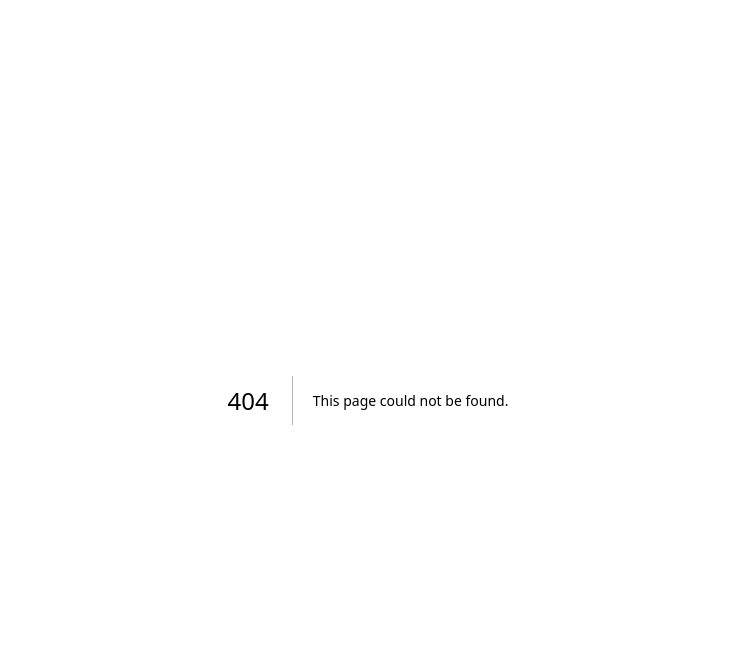
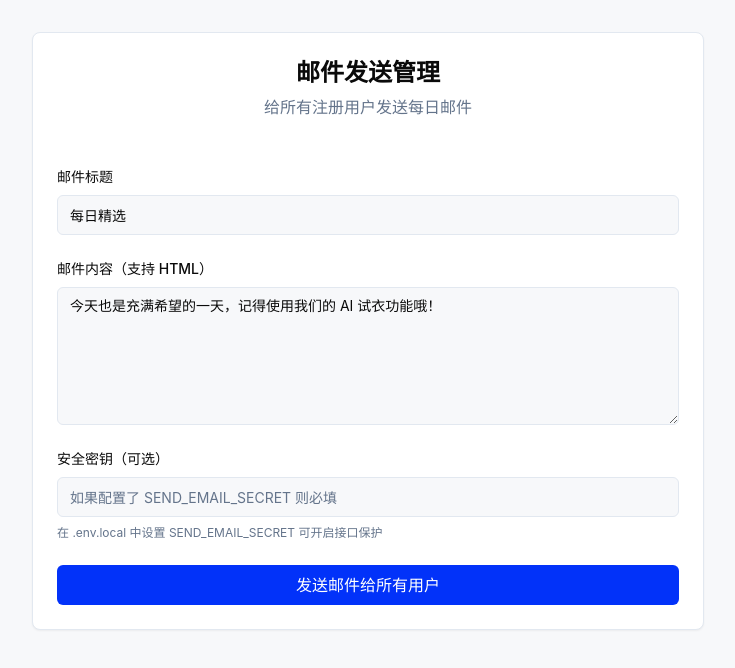
Before and after one commit to docdonald/tryon, a Next.js app: page /admin/email in a window 1280 px wide. Before the commit this address had no page. Shown: the top 668 px of the page, without its empty margins (272-1007 px from the left). Built offline with nearby package versions, Linux system fonts and the light colour scheme.

Commit message:
feat: add daily email sending feature with Resend

```diff
--- a/package.json
+++ b/package.json
@@ -14,7 +14,8 @@
     "lucide-react": "^0.436.0",
     "next": "14.2.14",
     "react": "^18.2.0",
-    "react-dom": "^18.2.0"
+    "react-dom": "^18.2.0",
+    "resend": "^6.12.4"
   },
   "devDependencies": {
     "@types/bcryptjs": "^2.4.6",
--- /dev/null
+++ b/src/app/admin/email/page.tsx
@@ -0,0 +1,122 @@
+'use client'
+
+import { useState } from 'react'
+import { Button } from '@/components/ui/button'
+import { Card, CardHeader, CardContent } from '@/components/ui/card'
+
+export default function EmailAdminPage() {
+  const [subject, setSubject] = useState('每日精选')
+  const [content, setContent] = useState('今天也是充满希望的一天，记得使用我们的 AI 试衣功能哦！')
+  const [secret, setSecret] = useState('')
+  const [loading, setLoading] = useState(false)
+  const [result, setResult] = useState<any>(null)
+  const [error, setError] = useState('')
+
+  const handleSend = async () => {
+    setLoading(true)
+    setError('')
+    setResult(null)
+
+    try {
+      const response = await fetch('/api/send-daily-letter', {
+        method: 'POST',
+        headers: {
+          'Content-Type': 'application/json',
+          ...(secret ? { Authorization: `Bearer ${secret}` } : {}),
+        },
+        body: JSON.stringify({ subject, content }),
+      })
+
+      const data = await response.json()
+
+      if (!response.ok) {
+        setError(data.message || '发送失败')
+      } else {
+        setResult(data.data)
+      }
+    } catch (err: any) {
+      setError(err.message || '网络错误')
+    } finally {
+      setLoading(false)
+    }
+  }
+
+  return (
+    <div className="min-h-screen bg-background p-8">
+      <div className="max-w-2xl mx-auto">
+        <Card>
+          <CardHeader className="text-center">
+            <h1 className="text-2xl font-bold">邮件发送管理</h1>
+            <p className="text-muted-foreground">给所有注册用户发送每日邮件</p>
+          </CardHeader>
+          <CardContent className="space-y-6">
+            {error && (
+              <div className="p-3 bg-destructive/10 text-destructive rounded-lg text-sm">
+                {error}
+              </div>
+            )}
+
+            {result && (
+              <div className="p-3 bg-green-50 text-green-700 rounded-lg text-sm space-y-1">
+                <p className="font-medium">发送完成！</p>
+                <p>成功: {result.sent} 封</p>
+                <p>失败: {result.failed} 封</p>
+                <p>总计: {result.total} 位用户</p>
+                {result.errors.length > 0 && (
+                  <div className="mt-2 pt-2 border-t border-green-200">
+                    <p className="font-medium">失败详情:</p>
+                    {result.errors.map((e: string, i: number) => (
+                      <p key={i} className="text-xs text-red-600">{e}</p>
+                    ))}
+                  </div>
+                )}
+              </div>
+            )}
+
+            <div className="space-y-2">
+              <label className="block text-sm font-medium">邮件标题</label>
+              <input
+                type="text"
+                value={subject}
+                onChange={(e) => setSubject(e.target.value)}
+                className="flex h-10 w-full rounded-md border border-input bg-background px-3 py-2 text-sm ring-offset-background placeholder:text-muted-foreground focus-visible:outline-none focus-visible:ring-2 focus-visible:ring-ring focus-visible:ring-offset-2"
+              />
+            </div>
+
+            <div className="space-y-2">
+              <label className="block text-sm font-medium">邮件内容（支持 HTML）</label>
+              <textarea
+                value={content}
+                onChange={(e) => setContent(e.target.value)}
+                rows={6}
+                className="flex w-full rounded-md border border-input bg-background px-3 py-2 text-sm ring-offset-background placeholder:text-muted-foreground focus-visible:outline-none focus-visible:ring-2 focus-visible:ring-ring focus-visible:ring-offset-2"
+              />
+            </div>
+
+            <div className="space-y-2">
+              <label className="block text-sm font-medium">安全密钥（可选）</label>
+              <input
+                type="password"
+                value={secret}
+                onChange={(e) => setSecret(e.target.value)}
+                placeholder="如果配置了 SEND_EMAIL_SECRET 则必填"
+                className="flex h-10 w-full rounded-md border border-input bg-background px-3 py-2 text-sm ring-offset-background placeholder:text-muted-foreground focus-visible:outline-none focus-visible:ring-2 focus-visible:ring-ring focus-visible:ring-offset-2"
+              />
+              <p className="text-xs text-muted-foreground">
+                在 .env.local 中设置 SEND_EMAIL_SECRET 可开启接口保护
+              </p>
+            </div>
+
+            <Button
+              onClick={handleSend}
+              disabled={loading}
+              className="w-full"
+            >
+              {loading ? '发送中...' : '发送邮件给所有用户'}
+            </Button>
+          </CardContent>
+        </Card>
+      </div>
+    </div>
+  )
+}
--- /dev/null
+++ b/src/app/api/send-daily-letter/route.ts
@@ -0,0 +1,36 @@
+import { NextResponse } from 'next/server'
+import { sendDailyLetterToAll } from '@/lib/email'
+
+export async function POST(request: Request) {
+  try {
+    // 简单安全校验：防止被随意调用
+    const authHeader = request.headers.get('authorization')
+    const expectedToken = process.env.SEND_EMAIL_SECRET
+
+    if (expectedToken && authHeader !== `Bearer ${expectedToken}`) {
+      return NextResponse.json(
+        { success: false, message: '未授权' },
+        { status: 401 }
+      )
+    }
+
+    const body = await request.json().catch(() => ({}))
+
+    const results = await sendDailyLetterToAll({
+      subject: body.subject || '每日精选',
+      content: body.content || '今天也是充满希望的一天，记得使用我们的 AI 试衣功能哦！',
+    })
+
+    return NextResponse.json({
+      success: true,
+      message: `邮件发送完成: ${results.sent} 成功, ${results.failed} 失败`,
+      data: results,
+    })
+  } catch (error: any) {
+    console.error('[SendDailyLetter] 错误:', error)
+    return NextResponse.json(
+      { success: false, message: error.message || '发送失败' },
+      { status: 500 }
+    )
+  }
+}
--- /dev/null
+++ b/src/lib/email.ts
@@ -0,0 +1,152 @@
+import { Resend } from 'resend'
+import { createSupabaseClient } from './supabase/server'
+
+function getResend() {
+  if (!process.env.RESEND_API_KEY) {
+    throw new Error('RESEND_API_KEY 未配置')
+  }
+  return new Resend(process.env.RESEND_API_KEY)
+}
+
+/**
+ * 发送单封邮件
+ */
+export async function sendEmail({
+  to,
+  subject,
+  html,
+}: {
+  to: string
+  subject: string
+  html: string
+}) {
+  const resend = getResend()
+
+  const { data, error } = await resend.emails.send({
+    from: process.env.RESEND_FROM_EMAIL || 'onboarding@resend.dev',
+    to,
+    subject,
+    html,
+  })
+
+  if (error) {
+    throw new Error(`邮件发送失败: ${error.message}`)
+  }
+
+  return data
+}
+
+/**
+ * 生成每日邮件 HTML 内容
+ */
+export function generateDailyLetterHtml({
+  username,
+  date,
+  content,
+}: {
+  username: string
+  date: string
+  content: string
+}): string {
+  return `
+<!DOCTYPE html>
+<html lang="zh-CN">
+<head>
+  <meta charset="UTF-8">
+  <meta name="viewport" content="width=device-width, initial-scale=1.0">
+  <title>每日精选</title>
+  <style>
+    body { font-family: -apple-system, BlinkMacSystemFont, 'Segoe UI', Roboto, sans-serif; background: #f5f5f5; margin: 0; padding: 20px; }
+    .container { max-width: 600px; margin: 0 auto; background: #fff; border-radius: 12px; overflow: hidden; box-shadow: 0 2px 8px rgba(0,0,0,0.08); }
+    .header { background: #2563eb; color: #fff; padding: 32px 24px; text-align: center; }
+    .header h1 { margin: 0; font-size: 24px; }
+    .body { padding: 32px 24px; color: #333; line-height: 1.8; }
+    .body p { margin: 0 0 16px; }
+    .footer { padding: 24px; text-align: center; color: #999; font-size: 12px; border-top: 1px solid #eee; }
+    .username { color: #2563eb; font-weight: 600; }
+  </style>
+</head>
+<body>
+  <div class="container">
+    <div class="header">
+      <h1>每日精选</h1>
+      <p style="margin:8px 0 0; opacity:0.9;">${date}</p>
+    </div>
+    <div class="body">
+      <p>你好，<span class="username">${username}</span>！</p>
+      <div>${content}</div>
+    </div>
+    <div class="footer">
+      <p>此邮件由系统自动发送，如需退订请联系管理员。</p>
+    </div>
+  </div>
+</body>
+</html>
+  `.trim()
+}
+
+/**
+ * 给所有注册用户发送每日邮件
+ */
+export async function sendDailyLetterToAll({
+  subject = '每日精选',
+  content = '今天也是充满希望的一天，记得使用我们的 AI 试衣功能哦！',
+}: {
+  subject?: string
+  content?: string
+} = {}) {
+  const supabase = createSupabaseClient()
+  const date = new Date().toLocaleDateString('zh-CN', {
+    year: 'numeric',
+    month: 'long',
+    day: 'numeric',
+    weekday: 'long',
+  })
+
+  // 获取所有有邮箱的用户
+  console.log('[Email] 获取用户列表...')
+  const { data: users, error } = await supabase
+    .from('users')
+    .select('id, username, email')
+    .not('email', 'is', null)
+
+  if (error) {
+    throw new Error(`获取用户失败: ${error.message}`)
+  }
+
+  if (!users || users.length === 0) {
+    console.log('[Email] 没有可发送邮件的用户')
+    return { sent: 0, failed: 0, total: 0 }
+  }
+
+  console.log(`[Email] 开始发送，共 ${users.length} 位用户`)
+
+  const results = { sent: 0, failed: 0, total: users.length, errors: [] as string[] }
+
+  for (const user of users) {
+    try {
+      const html = generateDailyLetterHtml({
+        username: user.username,
+        date,
+        content,
+      })
+
+      await sendEmail({
+        to: user.email,
+        subject,
+        html,
+      })
+
+      results.sent++
+      console.log(`[Email] 已发送给: ${user.username} (${user.email})`)
+    } catch (err: any) {
+      results.failed++
+      const msg = `发送给 ${user.email} 失败: ${err.message}`
+      results.errors.push(msg)
+      console.error(`[Email] ${msg}`)
+    }
+  }
+
+  console.log(`[Email] 发送完成: ${results.sent} 成功, ${results.failed} 失败`)
+  return results
+}
```
Also changed, not shown: 1 other file (tests, documents, lock files or other folders).
